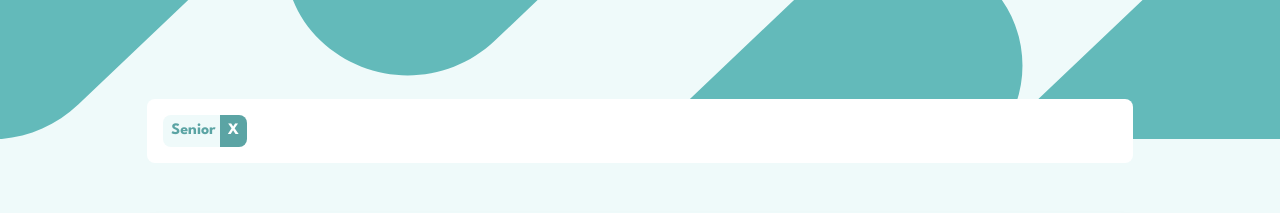
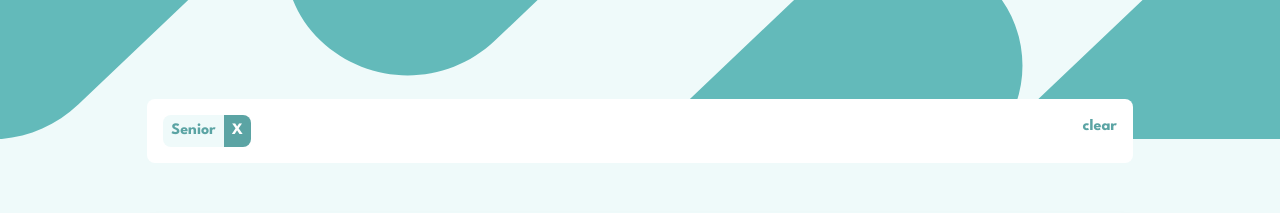
Before and after one commit to CranJeus/static-job-listings, a Next.js app: page / in a window 1280 px wide. Both pictures are taken after a click on the element "Senior". Shown: the top 213 px of the page. Built offline with nearby package versions, Linux system fonts and the light colour scheme.

Commit message:
Filter bar styled and hover is handled

```diff
--- a/src/app/components/Header.module.css
+++ b/src/app/components/Header.module.css
@@ -12,33 +12,48 @@
     background-color: white;
     border-radius: .5em;
     width: 77%;
+    display: grid;
+    grid-template-columns: 10fr 1fr;
+    padding: 1rem;
+    margin-top: -2.5rem;
+}
+.filterbar_tags {
     display: flex;
     flex-direction: row;
-    padding: 1rem;
-    margin-top: -2.5rem;
-    gap: 2rem;
+    gap: 3rem;
     flex-wrap: wrap;
+}
+.filterbar_clear{
+    display: flex;
+    flex-direction: row-reverse;
+    cursor: pointer;
+}
+.filterbar_clear:is(:hover, :focus){
+    text-decoration: underline;
 }
 .tag {
     display: inline-block;
     background-color: var(--light-grayish-cyan-background);
     line-height: 1.5;
     padding: .25em .5em;
-    cursor: pointer;
+
     border-radius: 0.5em 0 0 0.5em;
 
 }
-.tag::after {
+
+.tag_after:is(:hover, :focus) {
+    background-color: var(--very-dark-grayish-cyan);
+}
+.tag_after {
     display: inline-block;
-    content: "X";
     color: white;
     background-color: var(--desaturated-dark-cyan);
     line-height: 1.5;
     padding: .25em .5em;
     position: absolute;
-    margin-left: .25em;
-    transform: translateY(-.25rem);
+    transform: 0;
     border-radius: 0 0.5em .5em 0em;
+    cursor: pointer;
 }
 
 @media screen and (max-width:600px) {
--- a/src/app/components/Header.tsx
+++ b/src/app/components/Header.tsx
@@ -3,12 +3,16 @@ import styles from './Header.module.css';
 interface HeaderProps {
     tags: Array<string>;
     onClick: (tag: string) => void;
+    onClear: () => void;
 }
 
-const Header: React.FC<HeaderProps> = ({ tags, onClick }) => {
+const Header: React.FC<HeaderProps> = ({ tags, onClick, onClear }) => {
     const handleTagClick = (tag: string) => {
         onClick(tag); // Call the toggleTag function from the parent component
     };
+    const handleTagClear = () => {
+        onClear();
+    }
     return (
         <header className={styles.header}>
             <picture className={styles.logo}>
@@ -16,9 +20,16 @@ const Header: React.FC<HeaderProps> = ({ tags, onClick }) => {
                 <img src={"./images/bg-header-desktop.svg"} alt="Header Image" width="100%" />
             </picture>
             <div className={styles.filterbar}>
-                {tags.map((tag: string, index: number) => (
-                    <div className={styles.tag} key = {index} onClick={() => handleTagClick(tag)}>{tag}</div>
-                ))}
+                <div className={styles.filterbar_tags}>
+                    {tags.map((tag: string, index: number) => (
+                        <div className={styles.tag_container} key={index} >
+
+                            <div className={styles.tag} >{tag}</div>
+                            <div className={styles.tag_after} onClick={() => handleTagClick(tag)}>X</div>
+                        </div>
+                    ))}
+                </div>
+                <p className={styles.filterbar_clear} onClick={() => handleTagClear()} >clear</p>
             </div>
         </header>
     );
--- a/src/app/components/JobListing.module.css
+++ b/src/app/components/JobListing.module.css
@@ -81,6 +81,10 @@
     cursor: pointer;
     border-radius: .5em;
 }
+.card__tag_tool:is(:hover,:focus), .card__tag_language:is(:hover,:focus), .card__tag_level:is(:hover,:focus), .card__tag_role:is(:hover,:focus){
+    background-color: var(--desaturated-dark-cyan);
+    color: white;
+}
 
 .card:has(.pill__featured) {
     border-left: solid thick;
--- a/src/app/page.tsx
+++ b/src/app/page.tsx
@@ -9,13 +9,17 @@ const Home: React.FC = () => {
   const [selectedTags, setSelectedTags] = useState<string[]>([]);
 
   const addTag = (tag: string) => {
-    if (! selectedTags.includes(tag)) {
+    if (!selectedTags.includes(tag)) {
       setSelectedTags([...selectedTags, tag]);
     }
   };
   const removeTag = (tag: string) => {
     setSelectedTags(selectedTags.filter((t) => t !== tag));
-};
+  };
+
+  const clearTags = () => {
+    setSelectedTags([]);
+  }
 
   const filteredData = data.filter((jobListing) => {
     return selectedTags.every((tag) => {
@@ -29,7 +33,7 @@ const Home: React.FC = () => {
   });
   return (
     <div>
-      <Header tags={selectedTags} onClick={removeTag} />
+      <Header tags={selectedTags} onClick={removeTag} onClear={clearTags} />
 
       <main className={styles.main}>
         <div className={styles.card__container}>
```
